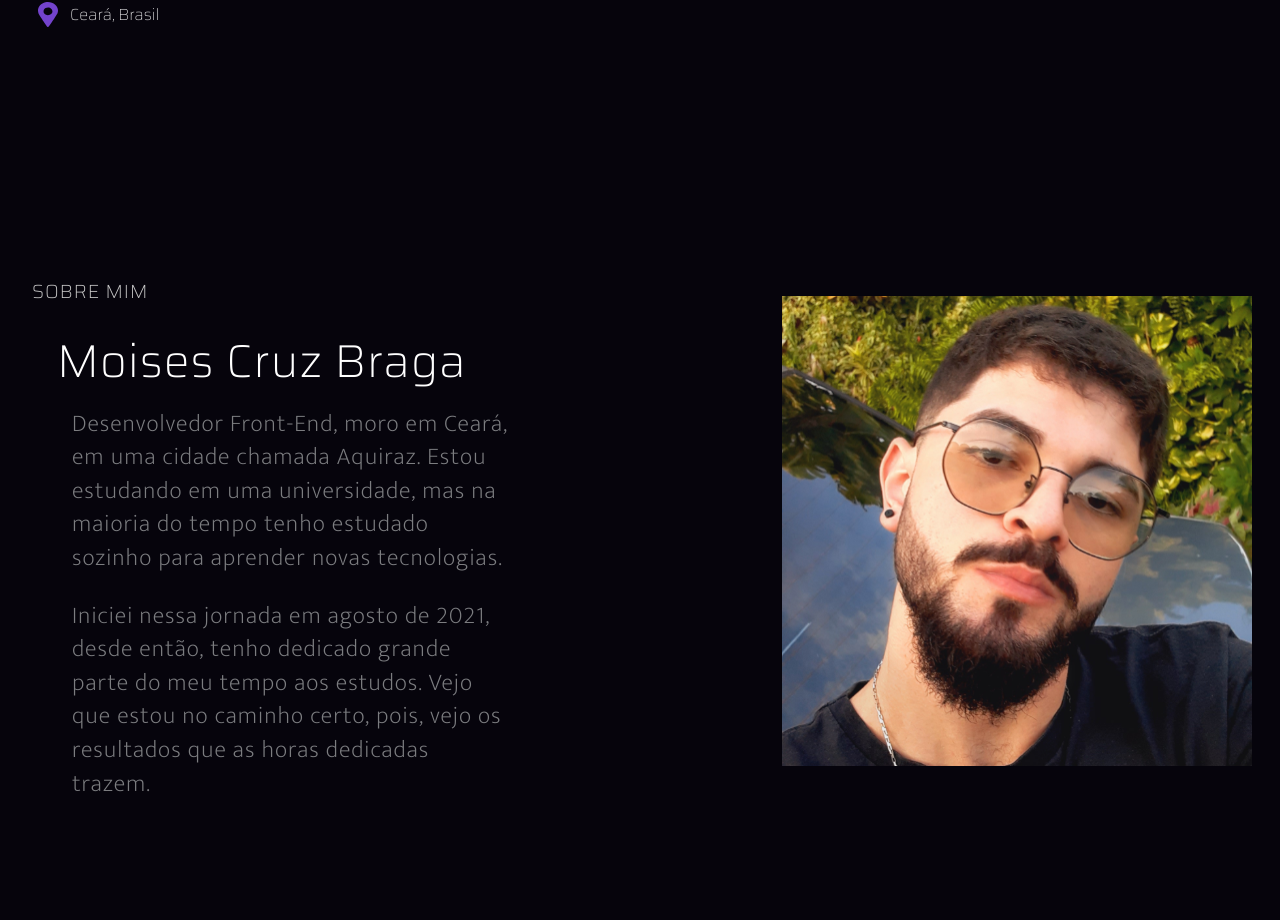
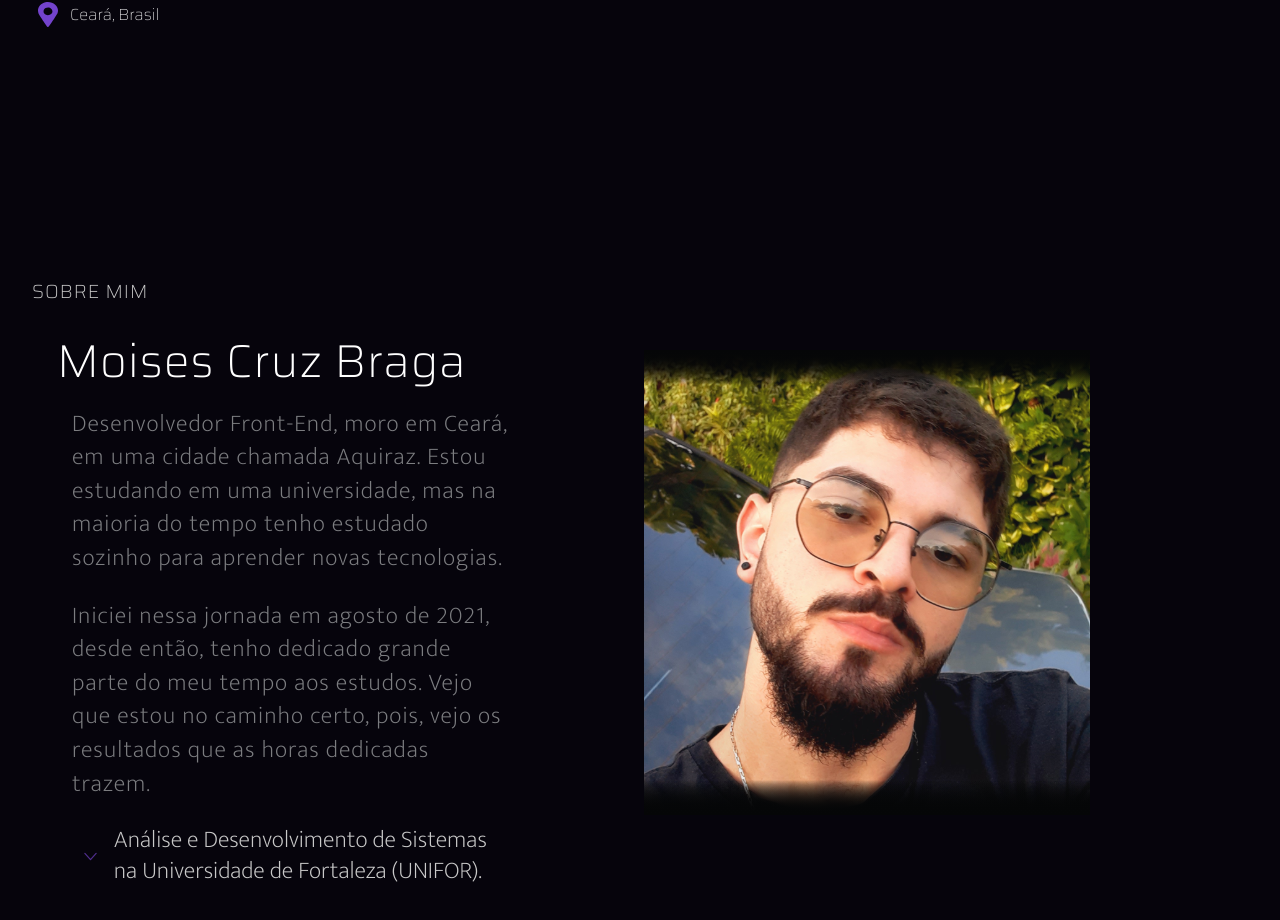
Before and after one commit to codemoises/MyPortfolio, a Next.js app: page / in a window 1280 px wide. Shown: the part 598-1518 px from the top of the page. Before the commit the page ends 1435 px from the top, so only its background shows below. Built offline with nearby package versions, Linux system fonts and the light colour scheme.

Commit message:
conteúdo do sobre

```diff
--- a/src/components/About/ContentAbout.tsx
+++ b/src/components/About/ContentAbout.tsx
@@ -1,4 +1,4 @@
-import { Flex } from "@chakra-ui/react";
+import { Box, Flex } from "@chakra-ui/react";
 import { Container } from "../Common/Container"
 import { AboutGrid } from "./Grids/AboutGrid";
 import ImagesGrid from "./Grids/ImagesGrid";
@@ -6,9 +6,10 @@ import ImagesGrid from "./Grids/ImagesGrid";
 export function ContentAbout() {
   return (
     <>
-      <Container display={"flex"} alignItems={"center"}>
-        <Flex alignItems="center" justifyContent="space-between" padding="0 20px">
+      <Container display={""} alignItems={""}>
+        <Flex alignItems="center" justifyContent="" padding="0 20px">
           <AboutGrid />
+            <Box width="calc(8.33333% - 8px)" margin="4px" padding="16px 0" float="left" />
           <ImagesGrid />
         </Flex>
       </Container>
--- a/src/components/About/Grids/AboutGrid.tsx
+++ b/src/components/About/Grids/AboutGrid.tsx
@@ -1,5 +1,6 @@
 import { Box } from "@chakra-ui/react";
 import { TextContent } from "../../Common/DefaultText";
+import AboutList from "./AboutList";
 import { AboutText } from "./AboutText";
 
 export function AboutGrid() {
@@ -7,8 +8,8 @@ export function AboutGrid() {
     <Box
       id="about"
       width={["auto", "auto", "auto", "auto", "calc(41.66667% - 8px)"]}
-      margin="4px"
-      padding="16px 24px 0 0"
+      margin={["4px", "4px", "4px", "4px", "4px"]}
+      padding={["16px 24px 0 0", "16px 24px 0 0", "16px 24px 0 0", "16px 24px 0 0", "16px 24px 0 0"]}
       float="left"
     >
       <TextContent text="sobre mim" />
@@ -25,6 +26,7 @@ export function AboutGrid() {
         _hover={{ transform: "none" }}
       />
       <AboutText />
+      <AboutList />
     </Box>
   );
 }
--- /dev/null
+++ b/src/components/About/Grids/AboutList.tsx
@@ -0,0 +1,16 @@
+import { Box, Flex, Image, Text } from "@chakra-ui/react";
+
+export default function AboutList() {
+    return (
+        <Box transform="translate(0px, 0px)" opacity="1">
+            <Flex marginLeft="48px" marginTop="24px" gap="12px" alignItems="center">
+                <Box width="26px" margin="0 4px">
+                    <Image width="100%" height="15px" objectFit="cover" src="/assets/Image/check-icon2.svg" alt="Imagem de um 'V'" />
+                </Box>
+                <Box transition=".5s ease" _hover={{paddingLeft: '12px'}}>
+                    <Text fontFamily="'Mukta', sans-serif" lineHeight="130%" color="#c9c9c9" fontSize="24px" >Análise e Desenvolvimento de Sistemas na Universidade de Fortaleza (UNIFOR).</Text>
+                </Box>
+            </Flex>
+        </Box>
+    );
+}
--- a/src/components/About/Grids/ImagesGrid.tsx
+++ b/src/components/About/Grids/ImagesGrid.tsx
@@ -1,7 +1,29 @@
-import { Image } from "@chakra-ui/react";
+import { Box, Image } from "@chakra-ui/react";
 
 export default function ImagesGrid() {
-    return (
-        <Image boxSize="470px" objectFit='cover' src="/assets/Image/PhotoAbout.svg" alt="Foto exclusiva do Moises Cruz Braga" />
-    );
+  return (
+    <Box
+      margin={["4px", "4px", "4px", "4px", "4px"]}
+      padding={[
+        "16px 24px 0 0",
+        "16px 24px 0 0",
+        "16px 24px 0 0",
+        "16px 24px 0 0",
+        "16px 24px 0 0",
+      ]}
+      float="left"
+      width="470px"
+    >
+    <Box position="relative" overflow="hidden" transform="translate(0px, 0px)" opacity="1">
+        <Box position="absolute" top="0" left="0" width="100%" height="35px" zIndex="200" background="linear-gradient(180deg, #050607 0%, rgba(5, 6, 7, 0) 100%), linear-gradient(180deg, #050607 0%, rgba(5, 6, 7, 0) 100%), linear-gradient(180deg, #050607 0%, rgba(5, 6, 7, 0) 100%)" transform="translate(0px, 0px)" opacity="1" />
+          <Image
+            width="100%"
+            objectFit="cover"
+            src="/assets/Image/PhotoAbout.svg"
+            alt="Foto exclusiva do Moises Cruz Braga"
+          />
+          <Box position="absolute" bottom="0" left="0" width="100%" height="35px" zIndex="200" background="linear-gradient(180deg, #050607 0%, rgba(5, 6, 7, 0) 100%), linear-gradient(180deg, #050607 0%, rgba(5, 6, 7, 0) 100%), linear-gradient(180deg, #050607 0%, rgba(5, 6, 7, 0) 100%)" transform="rotate(180deg) skew(360deg, 0deg)" opacity="1" />
+    </Box>
+    </Box>
+  );
 }
```
